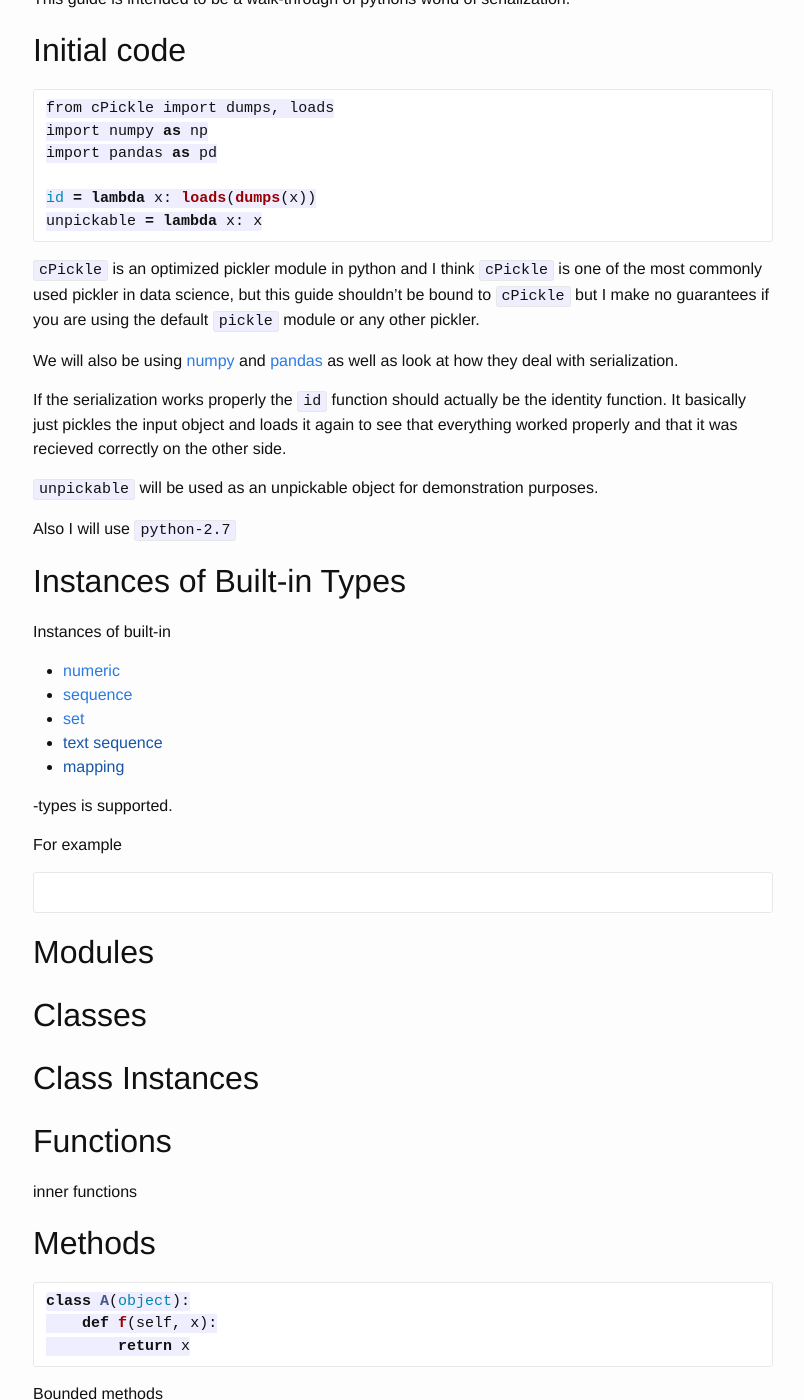
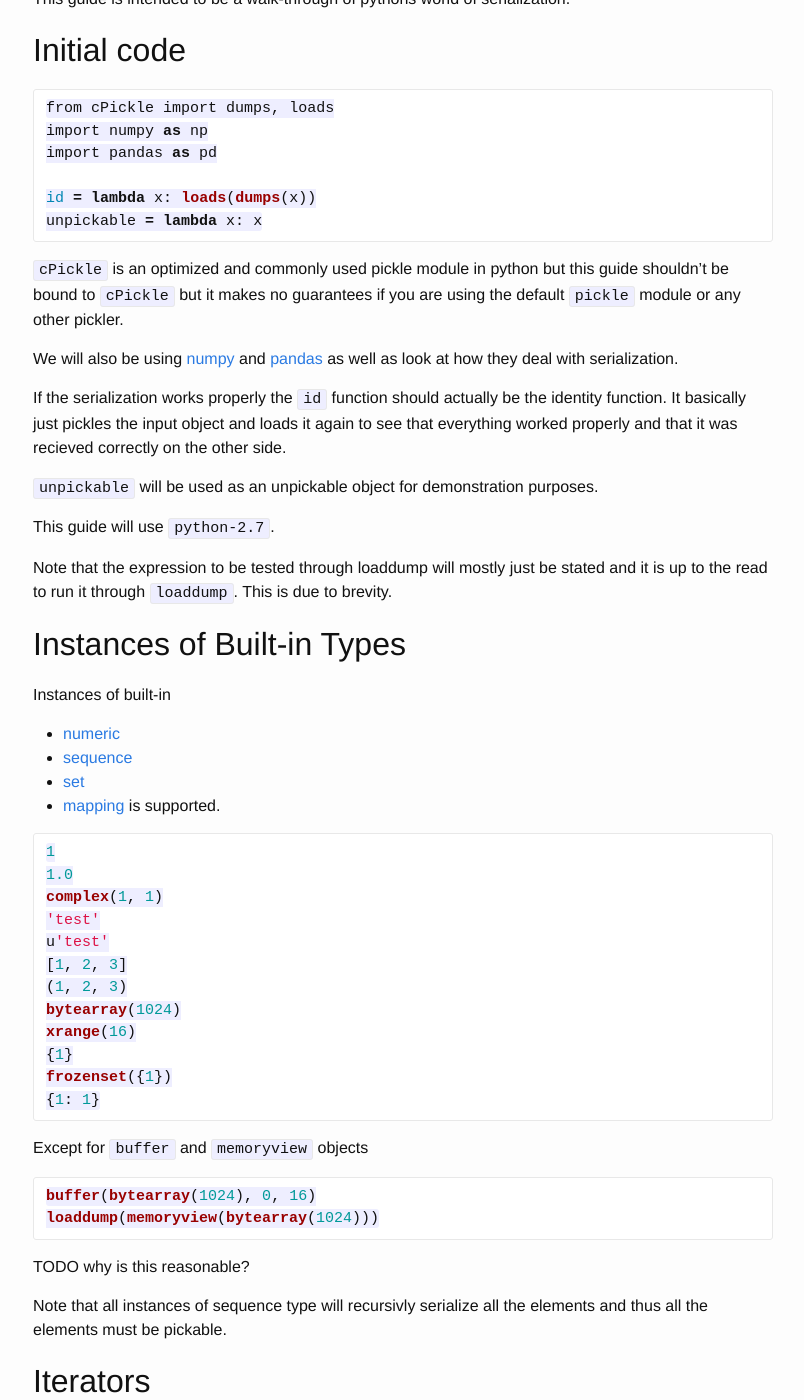
Before and after one commit to Jim-Holmstroem/jim-holmstroem.github.io, a Jekyll site: the page built from _posts/2015-1-10-serialization-in-python---the-complete-guide.markdown, in a window 1280 px wide and 1400 px high, scrolled down 381 px. Shown: the whole window, without its empty margins (237-1041 px from the left). Built offline with Jekyll 4.4.1, drawn with Linux system fonts in a browser that asks for light colours; comment, search, counter and statistics services are not loaded; some of the changed text lies outside the part shown.

Commit message:
More progress

```diff
--- a/_posts/2015-1-10-serialization-in-python---the-complete-guide.markdown
+++ b/_posts/2015-1-10-serialization-in-python---the-complete-guide.markdown
@@ -28,9 +28,8 @@
 unpickable = lambda x: x
 ~~~
 
-``cPickle`` is an optimized pickler module in python and
-I think ``cPickle`` is one of the most commonly used pickler in data science,
-but this guide shouldn't be bound to ``cPickle`` but I make no guarantees if
+``cPickle`` is an optimized and commonly used pickle module in python
+but this guide shouldn't be bound to ``cPickle`` but it makes no guarantees if
 you are using the default ``pickle`` module or any other pickler.
 
 We will also be using [numpy](http://www.numpy.org/) and [pandas](http://pandas.pydata.org/)
@@ -43,7 +42,11 @@
 
 ``unpickable`` will be used as an unpickable object for demonstration purposes.
 
-Also I will use ``python-2.7``
+This guide will use ``python-2.7``.
+
+Note that the expression to be tested through loaddump will mostly just be
+stated and it is up to the read to run it through ``loaddump``. This is due to
+brevity.
 
 Instances of Built-in Types
 ---------------------------
@@ -52,25 +55,53 @@
 * [numeric](https://docs.python.org/2/library/stdtypes.html#numeric-types-int-float-long-complex)
 * [sequence](https://docs.python.org/2/library/stdtypes.html#sequence-types-str-unicode-list-tuple-bytearray-buffer-xrange)
 * [set](https://docs.python.org/2/library/stdtypes.html#set-types-set-frozenset)
-* [text sequence]()
-* [mapping]()
-
--types is supported.
-
-For example
+* [mapping](https://docs.python.org/2/library/stdtypes.html#mapping-types-dict)
+ is supported.
 
 ~~~python
+1
+1.0
+complex(1, 1)
+'test'
+u'test'
+[1, 2, 3]
+(1, 2, 3)
+bytearray(1024)
+xrange(16)
+{1}
+frozenset({1})
+{1: 1}
+~~~
 
+Except for ``buffer`` and ``memoryview`` objects
+
+~~~python
+buffer(bytearray(1024), 0, 16)
+loaddump(memoryview(bytearray(1024)))
 ~~~
+
+TODO why is this reasonable?
+
+Note that all instances of sequence type will recursivly serialize all the elements
+and thus all the elements must be pickable.
+
+Iterators
+---------
 
 Modules
 -------
+TODO these are by full name (as a few other things, for example functions but we will come back to those later)
 
 Classes
 -------
 
+
 Class Instances
 ---------------
+All attributes needs to be pickable.
+
+see get/setstate later to see how to override this behaviour or just to see how
+it works under the hood. TODO proper name of get/setstate
 
 Functions
 ---------
@@ -112,9 +143,11 @@
 ~~~
 
 and it is used liked this, to hash 1337 twice:
+
 ~~~python
 twice(hash)(1337)
 ~~~
+
 However ``twice(hash)`` is not pickable even if ``hash`` is, this is because
 ``twice(hash)`` is an ``f_twice`` with the ``f`` in the expression
 ``return f(f(x))`` fixed (it is in the functions so called _closure_) to ``hash``.
@@ -123,6 +156,7 @@
 is no name for it outside the scope of ``twice``.
 
 How to fix it:
+
 ~~~python
 class twice(object):
     def __init__(self, f):
@@ -130,17 +164,39 @@
     def __call__(self, x):
         return self.f(self.f(x))
 ~~~
+
 It works as long as ``f`` is serializable, but the function ``twice`` looks
 much better and has less boilerplate then the class ``twice``.
+
+One can do something similar by returning classes (not as common but occurs from
+time to time):
+
+~~~python
+def f(t):
+    class A(object):
+        def f(self):
+            return t
+    return A
+~~~
+
+It is basically the same problem for ``f(t)`` and the same solution.
+This is very much related to ``Metaclasses``.
+
+Metaclasses
+-----------
+Works the same way as for classes, since it is classes for classes.
+TODO try it!!
 
 Files
 -----
 
+Miscellaneous
+-------------
+type
+None
+Ellipsis
 memoryviews
------------
-
 contextmanagers
----------------
 
 
 Dealing with Injection
@@ -213,6 +269,26 @@
 get/setstate
 
 
+Ensuring picklability
+---------------------
+
+Always have something like this in your tests
+
+~~~python
+from nose.tools import assert_equal
+def test_loaddump(o):
+assert_equal(
+    loaddump(o),
+    o
+)
+~~~
+
+It does not catch everything but it is better than nothing.
+
+Remark: make  sure that the equals operator is always fully implemented and
+that two objects with different state (except for ``id()`` and such ofc) cannot
+be equal.
+
 Serialization problems with big libraries
 -----------------------------------------
 pandas df.name
```
